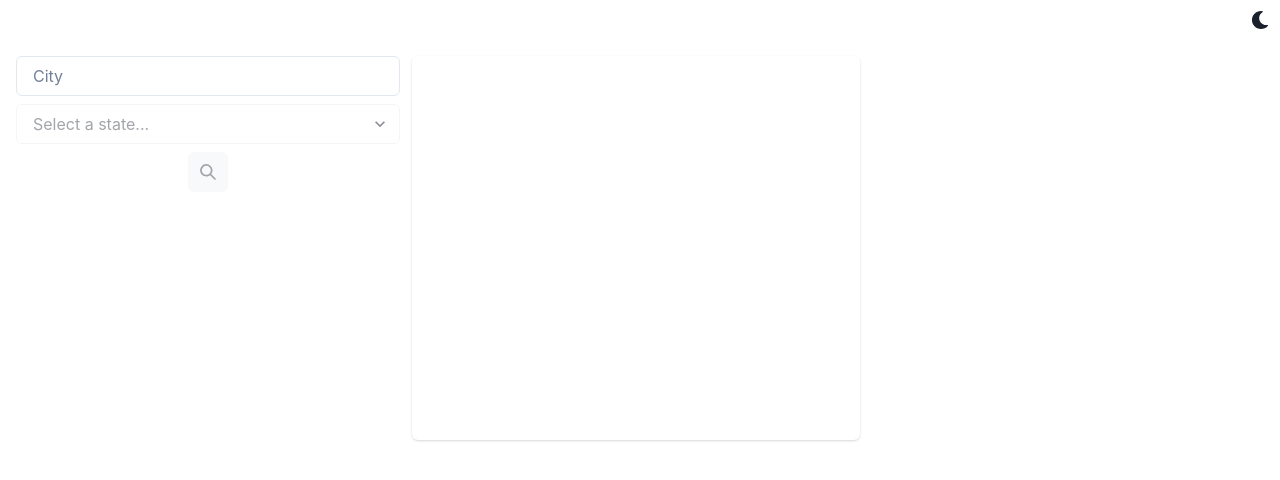
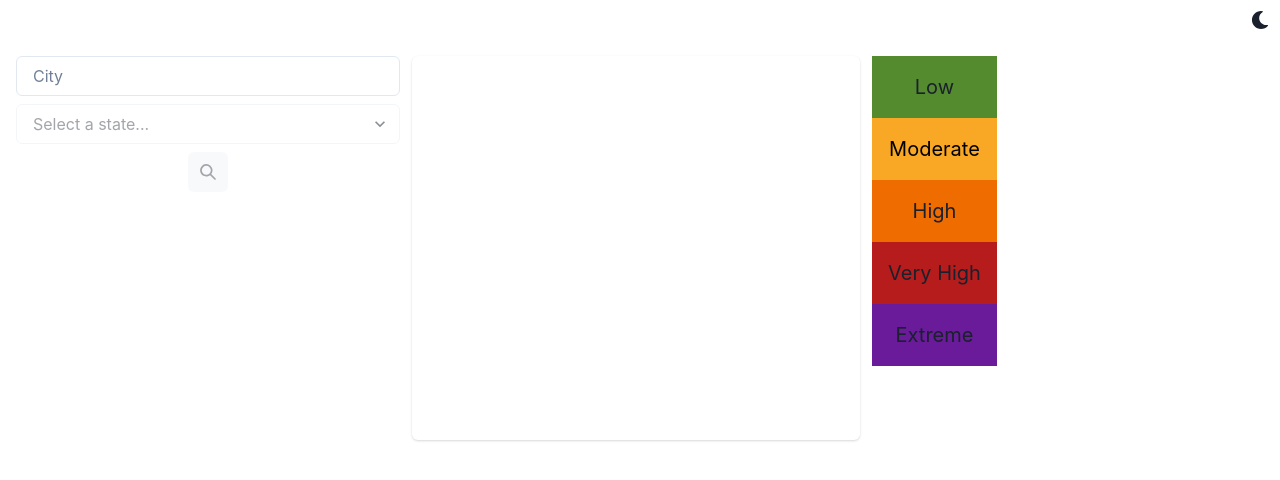
Before and after one commit to the-amber-joy/amber-sample, a React (Create React App) app: page / in a window 1280 px wide. Shown: the top 480 px of the page. Built offline with nearby package versions, Linux system fonts and the light colour scheme; no server answers.

Commit message:
add risk level legend

```diff
--- a/src/components/layout/Layout.tsx
+++ b/src/components/layout/Layout.tsx
@@ -2,6 +2,7 @@ import { Box, Flex, Stack } from "@chakra-ui/react";
 import { ColorModeSwitcher } from "../../ColorModeSwitcher";
 import { DataCard } from "../dataCard/DataCard";
 import { SearchComponent } from "../search/SearchComponent";
+import { LegendComponent } from "../legendComponent/LegendComponent";
 
 export const Layout = () => (
   <Box textAlign="center" fontSize="xl">
@@ -14,6 +15,7 @@ export const Layout = () => (
       >
         <SearchComponent />
         <DataCard />
+        <LegendComponent />
       </Stack>
     </Flex>
   </Box>
--- /dev/null
+++ b/src/components/legendComponent/LegendComponent.tsx
@@ -0,0 +1,18 @@
+import { Box } from "@chakra-ui/react";
+import { RISK_LEVELS } from "../../util";
+import { map } from "lodash";
+
+export const LegendComponent = () => {
+
+  return (
+    <Box>
+      {map(RISK_LEVELS, (r) => {
+        return (
+          <Box p={4} bgColor={r.color} color={r.fontColor}>
+            {r.level}
+          </Box>
+        );
+      })}
+    </Box>
+  );
+};
--- a/src/util.ts
+++ b/src/util.ts
@@ -1,6 +1,7 @@
 export interface RiskLevel {
   level: RISK_LEVEL;
   color: string;
+  fontColor: string;
 }
 
 enum RISK_LEVEL {
@@ -11,14 +12,23 @@ enum RISK_LEVEL {
   EXTREME = "Extreme",
 }
 
-const RISK_LEVELS = {
-  LOW: { level: RISK_LEVEL.LOW, color: "#558B2F" },
-  MODERATE: { level: RISK_LEVEL.MODERATE, color: "#F9A825" },
-  HIGH: { level: RISK_LEVEL.HIGH, color: "#EF6C00" },
-  VERY_HIGH: { level: RISK_LEVEL.VERY_HIGH, color: "#B71C1C" },
-  EXTREME: { level: RISK_LEVEL.EXTREME, color: "#6A1B9A" },
+export const RISK_LEVELS = {
+  LOW: { level: RISK_LEVEL.LOW, color: "#558B2F", fontColor: "" },
+  MODERATE: {
+    level: RISK_LEVEL.MODERATE,
+    color: "#F9A825",
+    fontColor: "black",
+  },
+  HIGH: { level: RISK_LEVEL.HIGH, color: "#EF6C00", fontColor: "" },
+  VERY_HIGH: { level: RISK_LEVEL.VERY_HIGH, color: "#B71C1C", fontColor: "" },
+  EXTREME: { level: RISK_LEVEL.EXTREME, color: "#6A1B9A", fontColor: "" },
 };
 
+/**
+ *
+ * @param {number} currentIndex
+ * @returns {RiskLevel} - the current risk level based on the UV index
+ */
 export const getRiskLevel = (currentIndex: number) => {
   if (currentIndex < 3) {
     return RISK_LEVELS.LOW;
```
